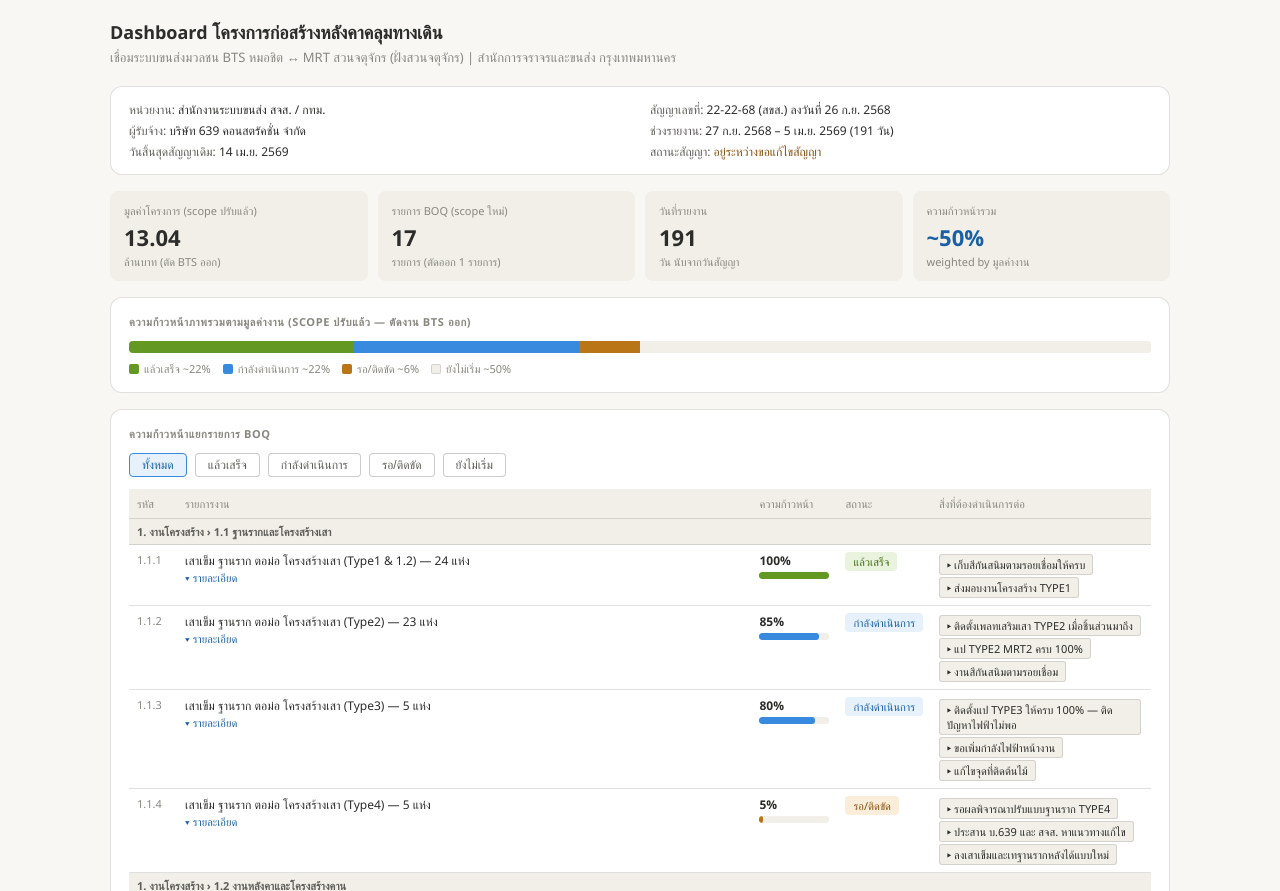
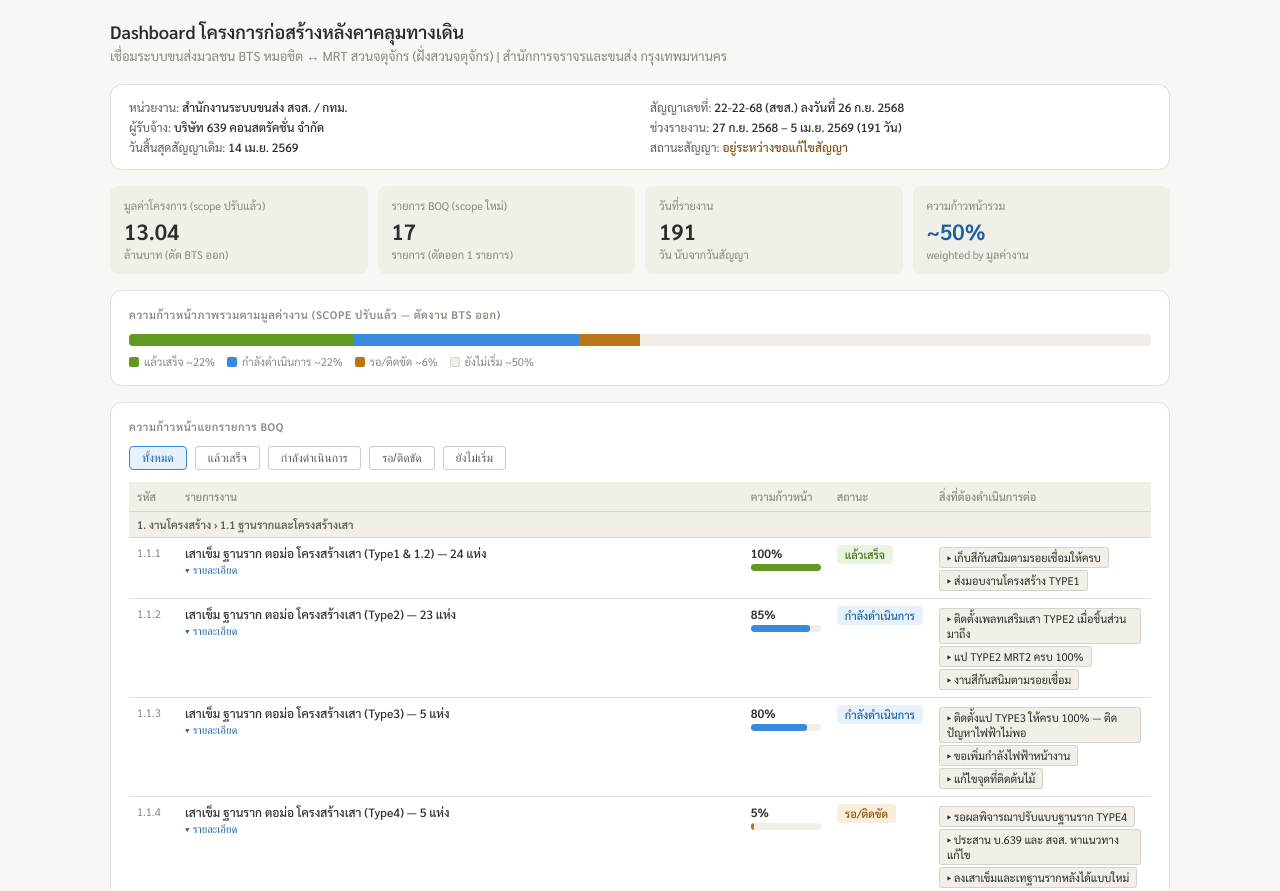
Before and after one commit to bma-statistics-PW/Cover_Walkway_Chatuchak, a plain HTML site: page index.html in a window 1280 px wide. Shown: the top 891 px of the page. Drawn offline with Linux system fonts and the light colour scheme.

Commit message:
Change font family to 'Sarabun' in body style

```diff
--- a/index.html
+++ b/index.html
@@ -4,6 +4,9 @@
 <meta charset="UTF-8">
 <meta name="viewport" content="width=device-width, initial-scale=1.0">
 <title>Dashboard โครงการหลังคาคลุมทางเดิน BTS-MRT | ณ 5 เม.ย. 2569</title>
+<link rel="preconnect" href="https://fonts.googleapis.com">
+<link rel="preconnect" href="https://fonts.gstatic.com" crossorigin>
+<link href="https://fonts.googleapis.com/css2?family=Sarabun:wght@400;500;600&display=swap" rel="stylesheet">
 <style>
 :root {
   --bg: #f8f7f4;
@@ -32,7 +35,7 @@
   }
 }
 *{box-sizing:border-box;margin:0;padding:0}
-body{font-family:'Segoe UI',sans-serif;background:var(--bg);color:var(--text);padding:20px;max-width:1100px;margin:0 auto}
+body{font-family:'Sarabun',sans-serif;background:var(--bg);color:var(--text);padding:20px;max-width:1100px;margin:0 auto}
 h1{font-size:18px;font-weight:600;margin-bottom:4px;color:var(--text)}
 .subtitle{font-size:13px;color:var(--text3);margin-bottom:20px}
 .meta-box{background:var(--bg2);border:0.5px solid var(--border);border-radius:var(--radius);padding:14px 18px;margin-bottom:16px;display:grid;grid-template-columns:1fr 1fr;gap:4px 20px}
```
